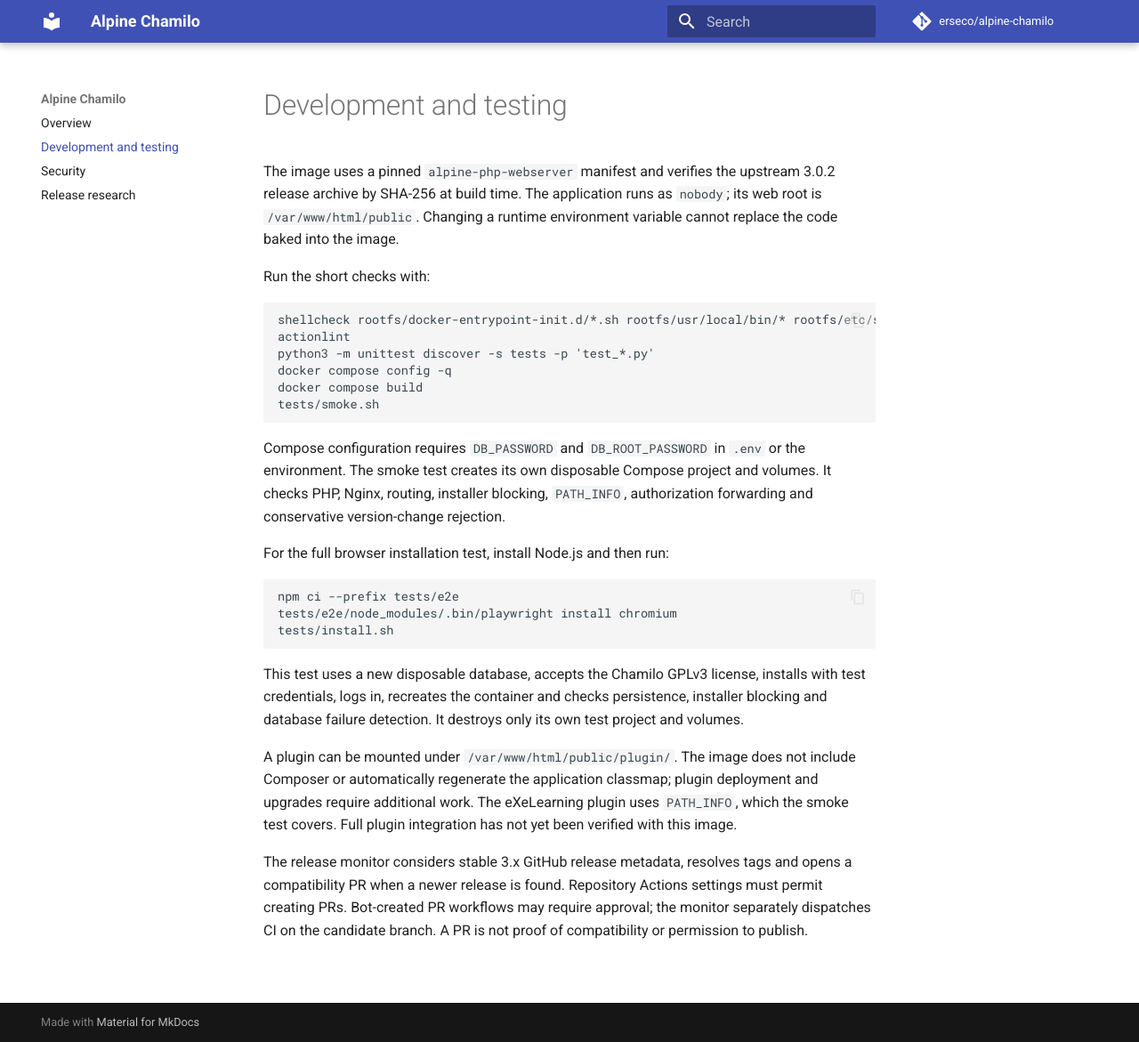
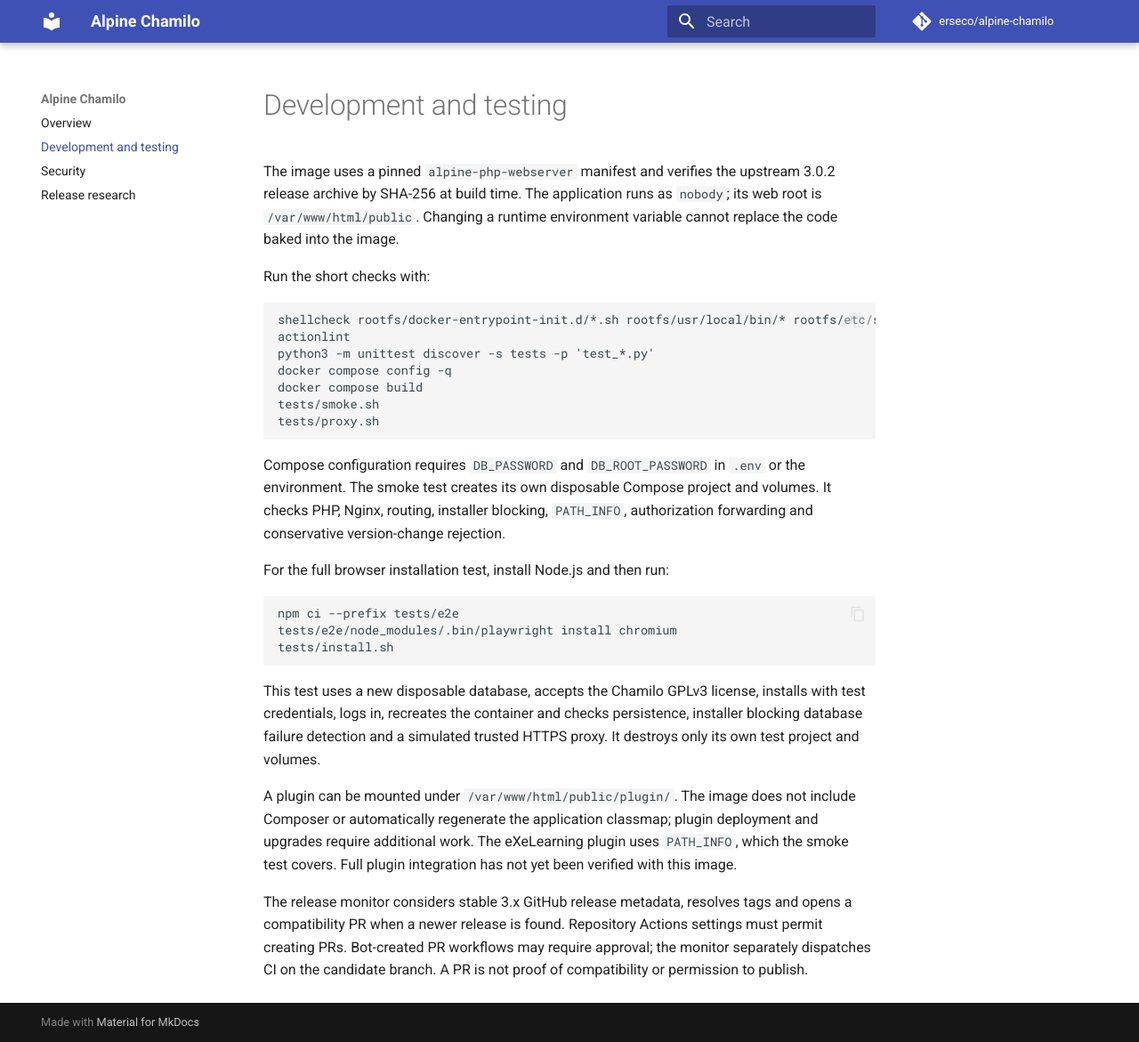
Before and after one commit to erseco/alpine-chamilo, an MkDocs documentation site: the page built from docs/development.md, in a window 1280 px wide and 1171 px high. Shown: the whole window at 89% size. Built offline with MkDocs 1.6.1 and Material for MkDocs 9.7.7, drawn with Linux system fonts in a browser that asks for light colours; comment, search, counter and statistics services are not loaded.

Commit message:
Restrict forwarded headers to trusted proxies

````diff
--- a/compose.yaml
+++ b/compose.yaml
@@ -4,6 +4,7 @@ services:
     build: .
     environment:
       CHAMILO_INSTALLER_ENABLED: "true"
+      CHAMILO_TRUSTED_PROXIES: ${CHAMILO_TRUSTED_PROXIES:-}
     ports:
       - "127.0.0.1:${CHAMILO_PORT:-8080}:8080"
     volumes:
--- a/docs/development.md
+++ b/docs/development.md
@@ -11,6 +11,7 @@ python3 -m unittest discover -s tests -p 'test_*.py'
 docker compose config -q
 docker compose build
 tests/smoke.sh
+tests/proxy.sh
 ```
 
 Compose configuration requires `DB_PASSWORD` and `DB_ROOT_PASSWORD` in `.env` or the environment. The smoke test creates its own disposable Compose project and volumes. It checks PHP, Nginx, routing, installer blocking, `PATH_INFO`, authorization forwarding and conservative version-change rejection.
@@ -23,7 +24,7 @@ tests/e2e/node_modules/.bin/playwright install chromium
 tests/install.sh
 ```
 
-This test uses a new disposable database, accepts the Chamilo GPLv3 license, installs with test credentials, logs in, recreates the container and checks persistence, installer blocking and database failure detection. It destroys only its own test project and volumes.
+This test uses a new disposable database, accepts the Chamilo GPLv3 license, installs with test credentials, logs in, recreates the container and checks persistence, installer blocking database failure detection and a simulated trusted HTTPS proxy. It destroys only its own test project and volumes.
 
 A plugin can be mounted under `/var/www/html/public/plugin/`. The image does not include Composer or automatically regenerate the application classmap; plugin deployment and upgrades require additional work. The eXeLearning plugin uses `PATH_INFO`, which the smoke test covers. Full plugin integration has not yet been verified with this image.
 
````
Also changed, not shown: README.md (+5 -1 lines), docs/index.md (+1 -1 lines), docs/security.md (+1 -1 lines), 9 other files.
